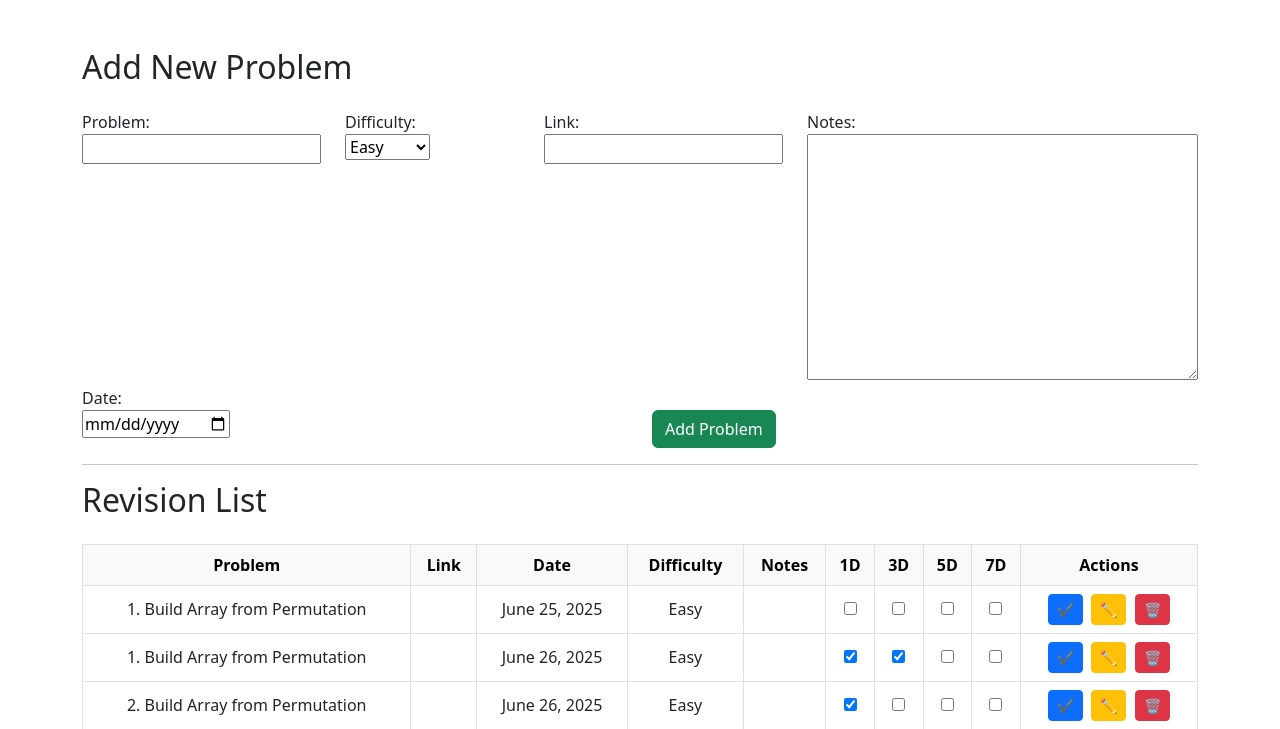
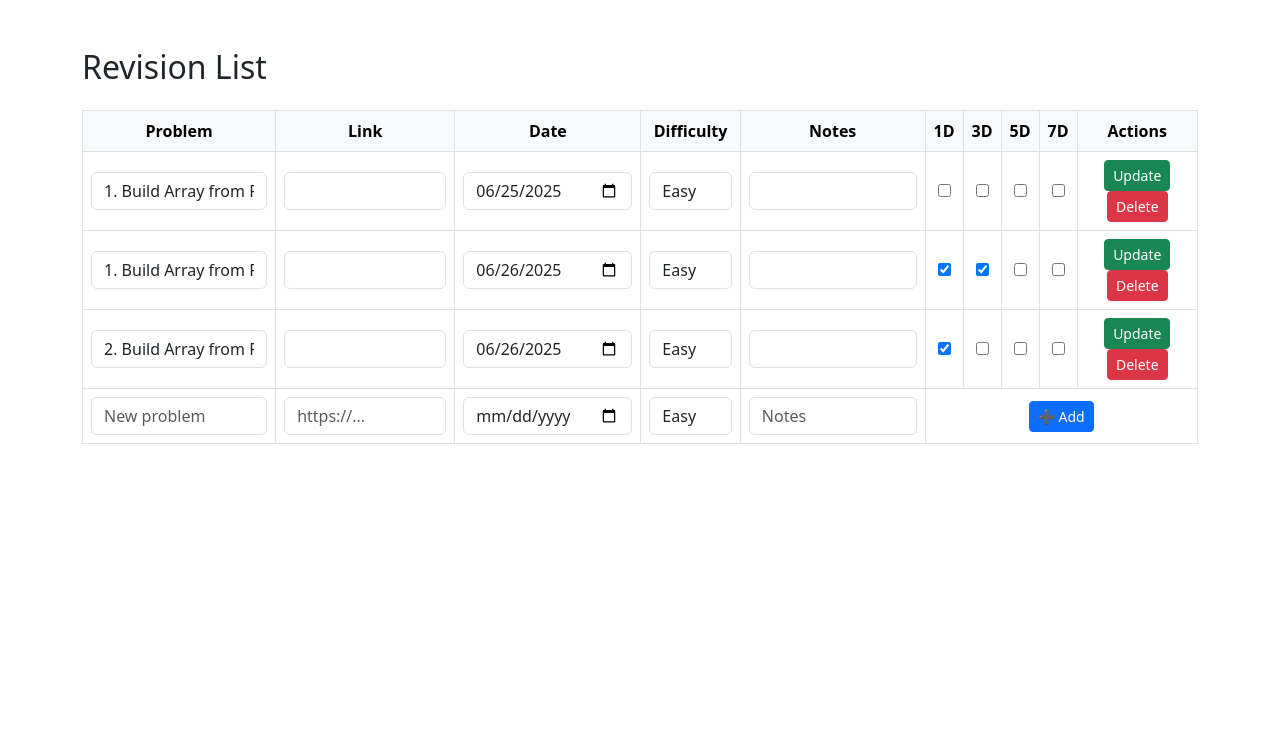
Before and after one commit to aarifzz/Reminder, a Django app: page / in a window 1280 px wide. Shown: the top 729 px of the page. Run offline with Django 4.2, Linux system fonts and the light colour scheme; data comes from the database, SQL or seed files in the repository.

Commit message:
made like notion

```diff
--- a/dsatracker/urls.py
+++ b/dsatracker/urls.py
@@ -1,13 +1,20 @@
+# from django.urls import path
+# from tracker import views
+
+
+# urlpatterns = [
+#     path('', views.revision_view, name='revision_view'),
+#     path('update/<int:pk>/', views.update_problem, name='update_problem'),
+#     path('check-reminders/', views.check_reminders_view, name='check_reminders'),
+#     path('edit/<int:pk>/', views.edit_problem, name='edit_problem'),
+#     path('delete/<int:pk>/', views.delete_problem, name='delete_problem'),
+
+
+# ]
 from django.urls import path
 from tracker import views
 
-
 urlpatterns = [
     path('', views.revision_view, name='revision_view'),
-    path('update/<int:pk>/', views.update_problem, name='update_problem'),
     path('check-reminders/', views.check_reminders_view, name='check_reminders'),
-    path('edit/<int:pk>/', views.edit_problem, name='edit_problem'),
-    path('delete/<int:pk>/', views.delete_problem, name='delete_problem'),
-
-
 ]
--- a/tracker/models.py
+++ b/tracker/models.py
@@ -8,7 +8,7 @@ class ProblemRevision(models.Model):
     ]
     problem = models.CharField(max_length=255)
     date = models.DateField()
-    link = models.URLField(default="", blank=True)
+    link = models.URLField( default="", blank=True)
     difficulty = models.CharField(max_length=10, choices=DIFFICULTY_CHOICES,default="Easy")
     notes = models.TextField(default="", blank=True)
     day_1 = models.BooleanField(default=False)
--- a/tracker/templates/revision.html
+++ b/tracker/templates/revision.html
@@ -1,4 +1,4 @@
-<!DOCTYPE html>
+{% comment %} <!DOCTYPE html>
 <html lang="en">
 <head>
     <meta charset="UTF-8">
@@ -95,4 +95,94 @@
 
 </div>
 </body>
+</html> {% endcomment %}
+
+<!DOCTYPE html>
+<html lang="en">
+<head>
+  <meta charset="UTF-8">
+  <title>Revision Tracker</title>
+  <link href="https://cdn.jsdelivr.net/npm/bootstrap@5.3.0/dist/css/bootstrap.min.css" rel="stylesheet">
+  <style>
+    table td, table th {
+      vertical-align: middle;
+      text-align: center;
+    }
+  </style>
+</head>
+<body>
+<div class="container mt-5">
+
+  <h2 class="mb-4">Revision List</h2>
+
+  <table class="table table-bordered table-hover">
+    <thead class="table-light">
+    <tr>
+      <th>Problem</th>
+      <th>Link</th>
+      <th>Date</th>
+      <th>Difficulty</th>
+      <th>Notes</th>
+      <th>1D</th>
+      <th>3D</th>
+      <th>5D</th>
+      <th>7D</th>
+      <th>Actions</th>
+    </tr>
+    </thead>
+    <tbody>
+
+    {% for p in problems %}
+    <tr>
+      <form method="post">
+        {% csrf_token %}
+        <td><input type="text" name="problem_{{ p.id }}" value="{{ p.problem }}" class="form-control"></td>
+        <td><input type="url" name="link_{{ p.id }}" value="{{ p.link }}" class="form-control"></td>
+        <td><input type="date" name="date_{{ p.id }}" value="{{ p.date|date:'Y-m-d' }}" class="form-control"></td>
+        <td>
+          <select name="difficulty_{{ p.id }}" class="form-control">
+            <option value="Easy" {% if p.difficulty == "Easy" %}selected{% endif %}>Easy</option>
+            <option value="Medium" {% if p.difficulty == "Medium" %}selected{% endif %}>Medium</option>
+            <option value="Hard" {% if p.difficulty == "Hard" %}selected{% endif %}>Hard</option>
+          </select>
+        </td>
+        <td><input type="text" name="notes_{{ p.id }}" value="{{ p.notes }}" class="form-control"></td>
+        <td><input type="checkbox" name="day_1_{{ p.id }}" {% if p.day_1 %}checked{% endif %}></td>
+        <td><input type="checkbox" name="day_3_{{ p.id }}" {% if p.day_3 %}checked{% endif %}></td>
+        <td><input type="checkbox" name="day_5_{{ p.id }}" {% if p.day_5 %}checked{% endif %}></td>
+        <td><input type="checkbox" name="day_7_{{ p.id }}" {% if p.day_7 %}checked{% endif %}></td>
+        <td>
+          <button name="update_{{ p.id }}" class="btn btn-success btn-sm">Update</button>
+          <button name="delete_{{ p.id }}" class="btn btn-danger btn-sm" onclick="return confirm('Delete this problem?')">Delete</button>
+        </td>
+      </form>
+    </tr>
+    {% endfor %}
+
+    <!-- New row -->
+    <tr>
+      <form method="post">
+        {% csrf_token %}
+        <td><input type="text" name="new_problem" class="form-control" placeholder="New problem" required></td>
+        <td><input type="url" name="new_link" class="form-control" placeholder="https://..." required></td>
+        <td><input type="date" name="new_date" class="form-control" required></td>
+        <td>
+          <select name="new_difficulty" class="form-control">
+            <option value="Easy">Easy</option>
+            <option value="Medium">Medium</option>
+            <option value="Hard">Hard</option>
+          </select>
+        </td>
+        <td><input type="text" name="new_notes" class="form-control" placeholder="Notes"></td>
+        <td colspan="5">
+          <button name="add_new" class="btn btn-primary btn-sm">➕ Add</button>
+        </td>
+      </form>
+    </tr>
+
+    </tbody>
+  </table>
+
+</div>
+</body>
 </html>
--- a/tracker/views.py
+++ b/tracker/views.py
@@ -1,53 +1,97 @@
-from django.shortcuts import render, redirect
+# from django.shortcuts import render, redirect
+# from .models import ProblemRevision
+# from .forms import ProblemRevisionForm
+
+# def revision_view(request):
+#     if request.method == 'POST':
+#         form = ProblemRevisionForm(request.POST)
+#         if form.is_valid():
+#             form.save()
+#             return redirect('revision_view')
+#     else:
+#         form = ProblemRevisionForm()
+
+#         problems = ProblemRevision.objects.all().order_by('date')
+#     return render(request, 'revision.html', {'form': form, 'problems': problems})
+
+# from django.shortcuts import get_object_or_404
+
+# def update_problem(request, pk):
+#     problem = get_object_or_404(ProblemRevision, pk=pk)
+
+#     if request.method == 'POST':
+#         problem.day_1 = 'day_1' in request.POST
+#         problem.day_3 = 'day_3' in request.POST
+#         problem.day_5 = 'day_5' in request.POST
+#         problem.day_7 = 'day_7' in request.POST
+#         problem.save()
+
+#     return redirect('revision_view')
+
+# from django.http import JsonResponse
+# from tracker.check_reminders import run_check  # import your logic function
+
+# def check_reminders_view(request):
+#     run_check()
+#     return JsonResponse({'status': 'Reminder check completed'})
+
+# def edit_problem(request, pk):
+#     problem = get_object_or_404(ProblemRevision, pk=pk)
+#     if request.method == 'POST':
+#         form = ProblemRevisionForm(request.POST, instance=problem)
+#         if form.is_valid():
+#             form.save()
+#             return redirect('revision_view')
+#     else:
+#         form = ProblemRevisionForm(instance=problem)
+#     return render(request, 'edit_problem.html', {'form': form})
+
+
+# def delete_problem(request, pk):
+#     problem = get_object_or_404(ProblemRevision, pk=pk)
+#     problem.delete()
+#     return redirect('revision_view')
+
+from django.shortcuts import render, redirect, get_object_or_404
 from .models import ProblemRevision
-from .forms import ProblemRevisionForm
+from django.http import JsonResponse
+from tracker.check_reminders import run_check  # if used
 
 def revision_view(request):
     if request.method == 'POST':
-        form = ProblemRevisionForm(request.POST)
-        if form.is_valid():
-            form.save()
-            return redirect('revision_view')
-    else:
-        form = ProblemRevisionForm()
+        for key in request.POST:
+            if key.startswith("update_"):
+                pk = int(key.split("_")[1])
+                problem = get_object_or_404(ProblemRevision, pk=pk)
+                problem.problem = request.POST.get(f"problem_{pk}")
+                problem.link = request.POST.get(f"link_{pk}")
+                problem.date = request.POST.get(f"date_{pk}")
+                problem.difficulty = request.POST.get(f"difficulty_{pk}")
+                problem.notes = request.POST.get(f"notes_{pk}")
+                problem.day_1 = f"day_1_{pk}" in request.POST
+                problem.day_3 = f"day_3_{pk}" in request.POST
+                problem.day_5 = f"day_5_{pk}" in request.POST
+                problem.day_7 = f"day_7_{pk}" in request.POST
+                problem.save()
 
-        problems = ProblemRevision.objects.all().order_by('date')
-    return render(request, 'revision.html', {'form': form, 'problems': problems})
+            elif key.startswith("delete_"):
+                pk = int(key.split("_")[1])
+                get_object_or_404(ProblemRevision, pk=pk).delete()
 
-from django.shortcuts import get_object_or_404
+            elif key == "add_new":
+                ProblemRevision.objects.create(
+                    problem=request.POST.get("new_problem"),
+                    link=request.POST.get("new_link"),
+                    date=request.POST.get("new_date"),
+                    difficulty=request.POST.get("new_difficulty"),
+                    notes=request.POST.get("new_notes"),
+                )
+        return redirect('revision_view')
 
-def update_problem(request, pk):
-    problem = get_object_or_404(ProblemRevision, pk=pk)
+    problems = ProblemRevision.objects.all().order_by('date')
+    return render(request, 'revision.html', {'problems': problems})
 
-    if request.method == 'POST':
-        problem.day_1 = 'day_1' in request.POST
-        problem.day_3 = 'day_3' in request.POST
-        problem.day_5 = 'day_5' in request.POST
-        problem.day_7 = 'day_7' in request.POST
-        problem.save()
-
-    return redirect('revision_view')
-
-from django.http import JsonResponse
-from tracker.check_reminders import run_check  # import your logic function
 
 def check_reminders_view(request):
     run_check()
     return JsonResponse({'status': 'Reminder check completed'})
-
-def edit_problem(request, pk):
-    problem = get_object_or_404(ProblemRevision, pk=pk)
-    if request.method == 'POST':
-        form = ProblemRevisionForm(request.POST, instance=problem)
-        if form.is_valid():
-            form.save()
-            return redirect('revision_view')
-    else:
-        form = ProblemRevisionForm(instance=problem)
-    return render(request, 'edit_problem.html', {'form': form})
-
-
-def delete_problem(request, pk):
-    problem = get_object_or_404(ProblemRevision, pk=pk)
-    problem.delete()
-    return redirect('revision_view')
```
Also changed, not shown: tracker/migrations/0005_alter_problemrevision_link.py (added).
